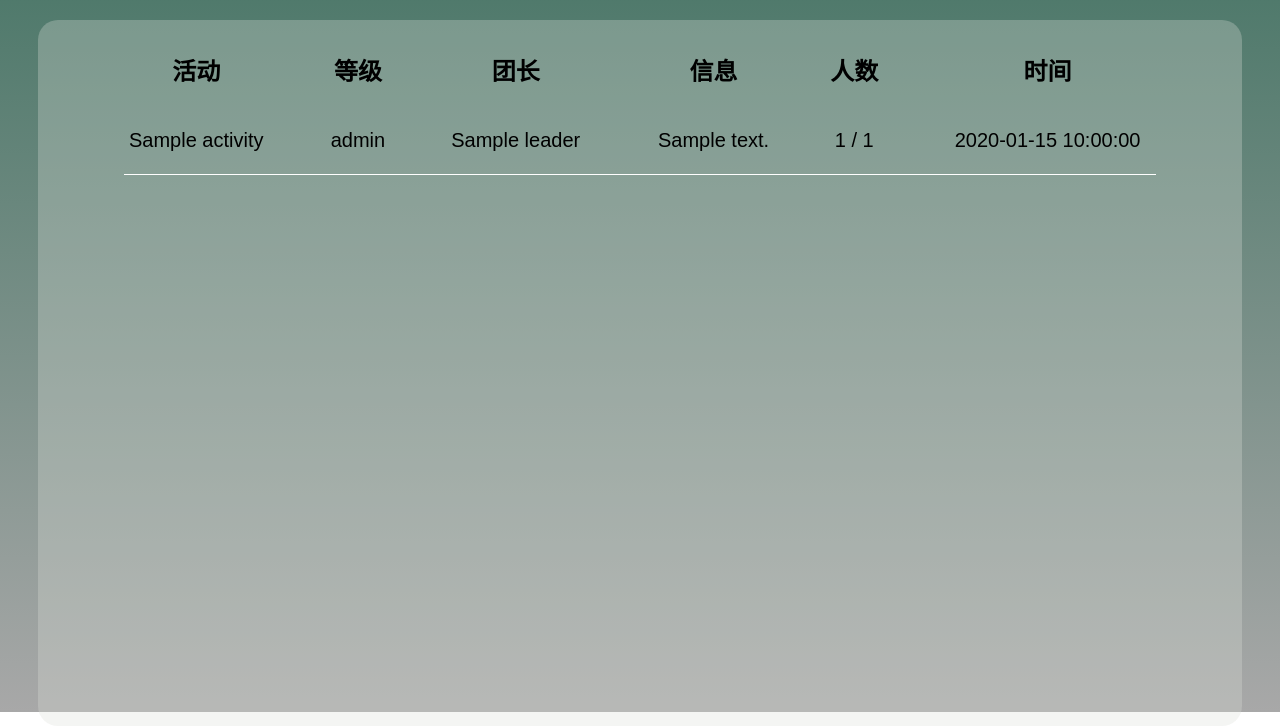
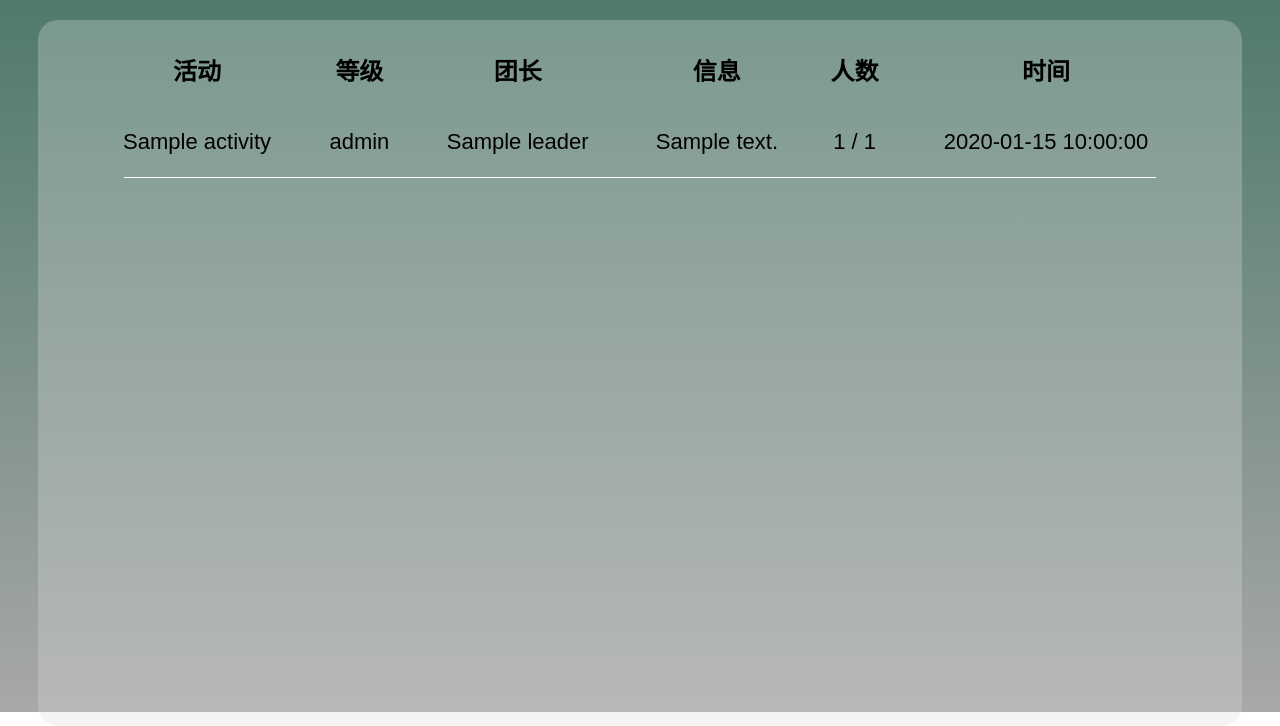
Before and after one commit to Kaibo-He/JX3QQbot, a Python web app: template templates/team_card.html in a window 1280 px wide. Shown: the part 104-830 px from the top of the page. Run offline with Jinja, Linux system fonts and the light colour scheme; the template is opened without the code that fills it: most values are stand-ins (such as "Sample title", 1, 10 or a date in 2020).

Commit message:
Update team_card.html

```diff
--- a/templates/team_card.html
+++ b/templates/team_card.html
@@ -75,7 +75,7 @@
     }
 
     .info {
-      font-size: 20px;
+      font-size: 22px;
       justify-content: center;
       text-align: center;
     }
```
